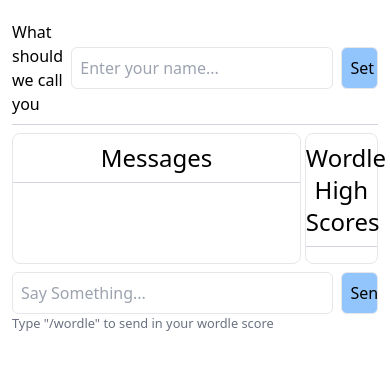
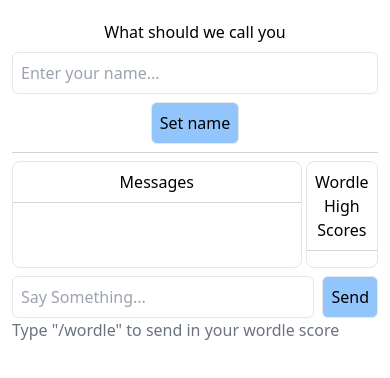
Before and after one commit to TheophilusNenhanga/DemoChatApp, a website: page src/public/index.html in a window 390 px wide. Shown: the part 100-478 px from the top of the page. Drawn offline with nearby package versions, Linux system fonts and the light colour scheme; no server answers.

Commit message:
added media queries

```diff
--- a/src/public/index.html
+++ b/src/public/index.html
@@ -3,6 +3,7 @@
 
 <head>
   <meta charset="UTF-8">
+  <meta name="viewport" content="width=device-width, initial-scale=1.0">
   <title>Wordle Chat App</title>
   <script src="https://cdn.socket.io/4.7.4/socket.io.min.js"></script>
   <script src="./scripts/client.js"></script>
@@ -12,26 +13,26 @@
 <body class="bg-white mx-3 lg:mx-7 md:mx-5 sm:mx-3">
   <h1 class="text-3xl text-center my-6">Welcome to the Wordle Group Chat</h1>
 
-  <form class="flex gap-2 items-center" id="name-form">
-    <p class="w-[20%]" id="name-p">What should we call you</p>
+  <form class="flex-col sm:flex-col flex lg:flex-row md:flex-row gap-2 items-center " id="name-form">
+    <p class="sm:w-full md:w-[20%] lg:w-[20%]" id="name-p">What should we call you</p>
     <input id="name-input" type="text" placeholder="Enter your name..." required
       class="p-2 border rounded-md active:border-none active:outline-none focus:border-none focus:outline-none w-full">
     <input id="set-name" type="submit" value="Set name"
-      class="bg-blue-300 border rounded-md p-2 w-[10%] cursor-pointer disabled:bg-gray-400 disabled:cursor-auto">
+      class="bg-blue-300 border rounded-md p-2 lg:w-[10%] md:w-[10%] sm:w-full cursor-pointer disabled:bg-gray-400 disabled:cursor-auto">
   </form>
 
   <div class="flex flex-col justify-between h-full">
     <span class="bg-gray-300 h-px w-full mt-2"></span>
     <div class="flex flex-row gap-1">
       <div class="flex flex-col w-4/5 my-2 border rounded-lg">
-        <p class="text-center text-2xl my-2">Messages</p>
+        <p class="text-center lg:text-2xl md:text-xl my-2">Messages</p>
         <span class="bg-gray-300 h-px w-full mb-2"></span>
         <ul class="flex flex-col overflow-y-scroll max-h-[70vh] mb-2" id="message-container">
         </ul>
       </div>
 
       <div class="flex flex-col w-1/5 border rounded-lg my-2">
-        <p class="text-center my-2 text-2xl">Wordle High Scores</p>
+        <p class="text-center my-2 lg:text-2xl md:text-xl">Wordle High Scores</p>
         <span class="bg-gray-300 h-px w-full mb-2"></span>
         <ul id="wordle-scores" class="flex flex-col overflow-y-scroll max-h-[70vh] mb-2"></ul>
       </div>
@@ -41,9 +42,9 @@
     <form class="flex flex-row gap-2" id="message-sender">
       <input id="chatBox" type="text" placeholder="Say Something..."
         class="p-2 border rounded-md active:border-none active:outline-none focus:border focus:outline-none w-full">
-      <input type="submit" value="Send" class="bg-blue-300 border rounded-md p-2 w-[10%] cursor-pointer">
+      <input type="submit" value="Send" class="bg-blue-300 border rounded-md p-2 lg:w-[10%] md:w-[10%] sm:w-full cursor-pointer">
     </form>
-    <small class="text-gray-500">Type "/wordle" to send in your wordle score </small>
+    <p class="text-gray-500">Type "/wordle" to send in your wordle score </p>
   </div>
 
   <div class="hidden bg-blue-100 bg-gray-200 text-xs rounded-2xl px-4 py-2 text-green-400 bg-yellow-200 bg-zinc-200 bg-orange-200">
--- a/src/util.js
+++ b/src/util.js
@@ -1,8 +1,9 @@
 export function checkHighScores(messages){
+    // delete duplicate wordle scores
+
     messages.sort((a, b) => {
-        const aValue = a.message === "X"  ||  a.message === "x" ? -Infinity : parseInt(a.message);
-        const bValue = b.message === "X"  ||  b.message === "x" ? -Infinity : parseInt(b.message);
+        const aValue = a.message === "X"  ||  a.message === "x" ? Infinity : parseInt(a.message);
+        const bValue = b.message === "X"  ||  b.message === "x" ? Infinity : parseInt(b.message);
         return aValue - bValue;
     });
-    console.log(messages);
 }
```
Also changed, not shown: src/public/styles/output.css.
